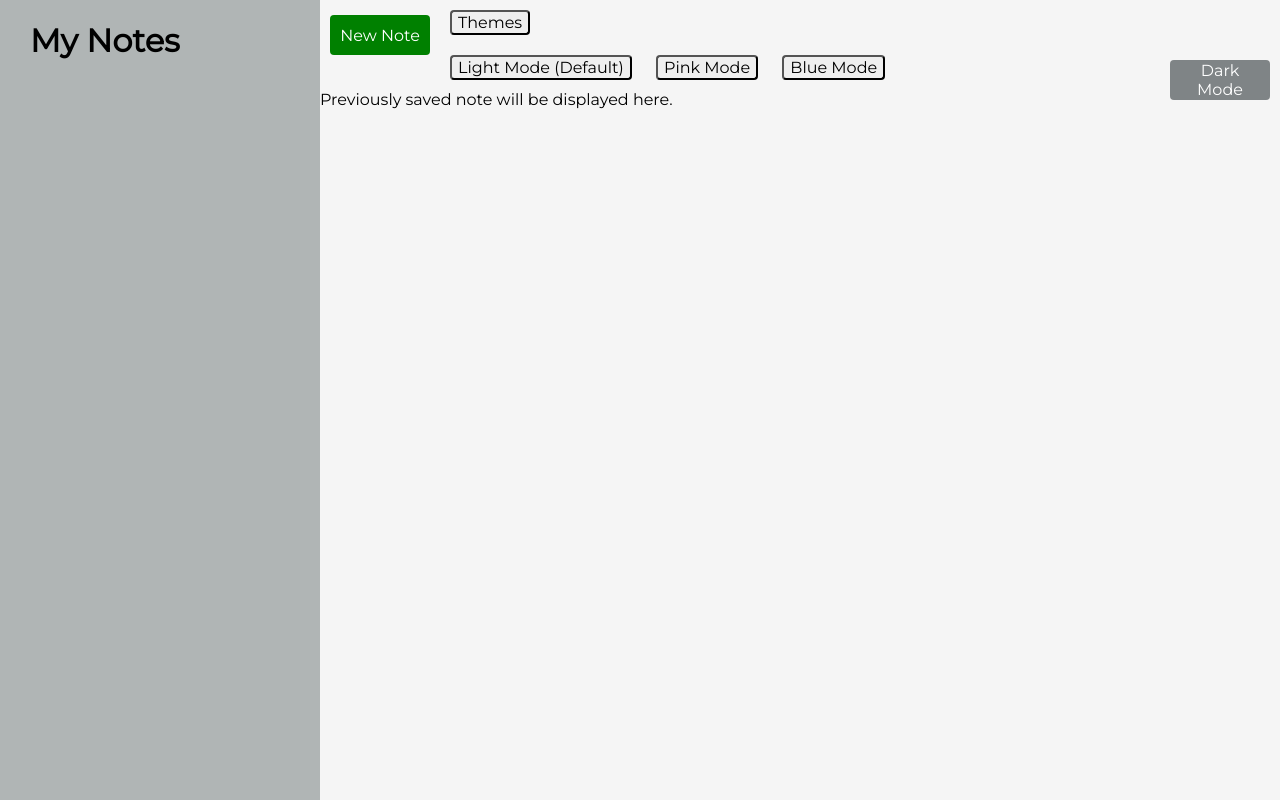
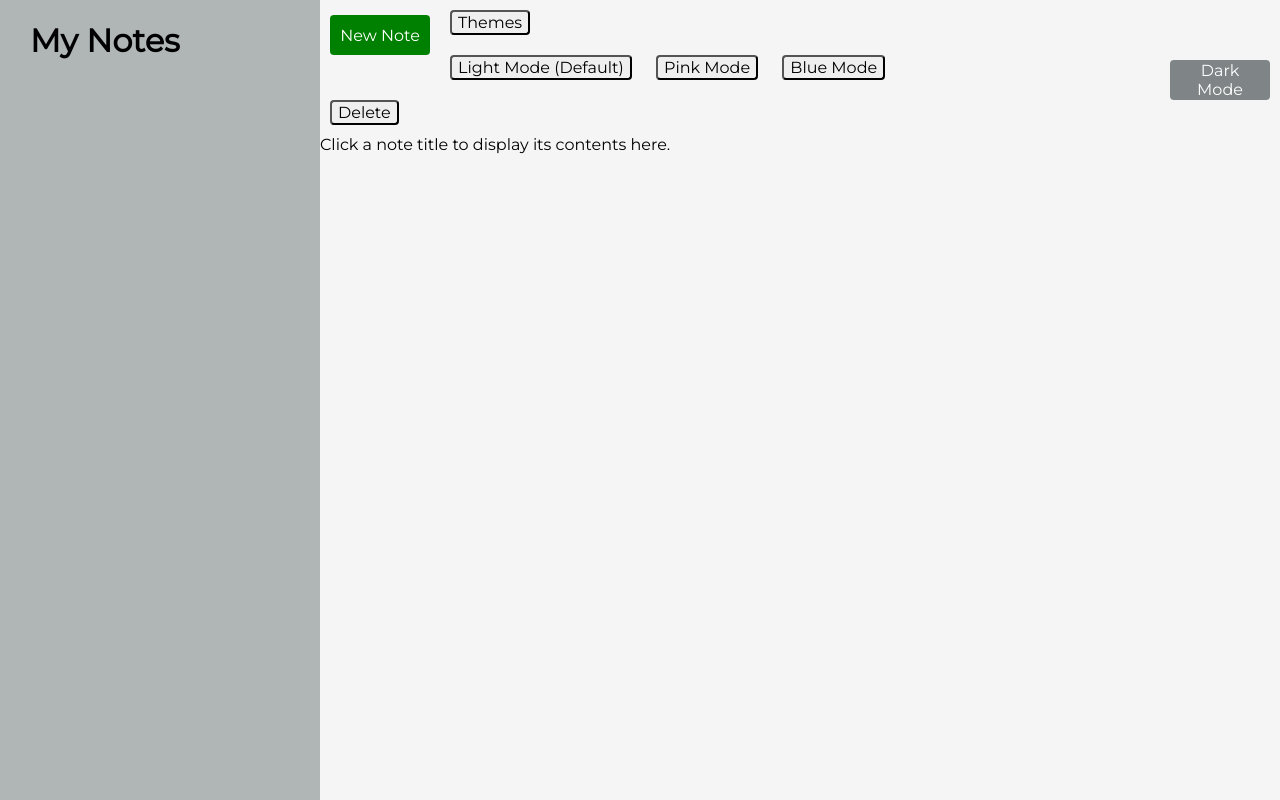
Before and after one commit to Simple-Simps/simp_note, a website: page public/index.html in a window 1280 px wide. Drawn offline with Linux system fonts and the light colour scheme; no server answers.

Commit message:
Update index.html

```diff
--- a/public/index.html
+++ b/public/index.html
@@ -43,7 +43,9 @@
     </div>
 
 
-    <div id='printList'>Previously saved note will be displayed here.</div>
+    <button id="dltBtn" onclick="dlt()">Delete</button>
+
+    <div id='printList'>Click a note title to display its contents here.</div>
 
     <div id="text">
       <div id="text1">
```
